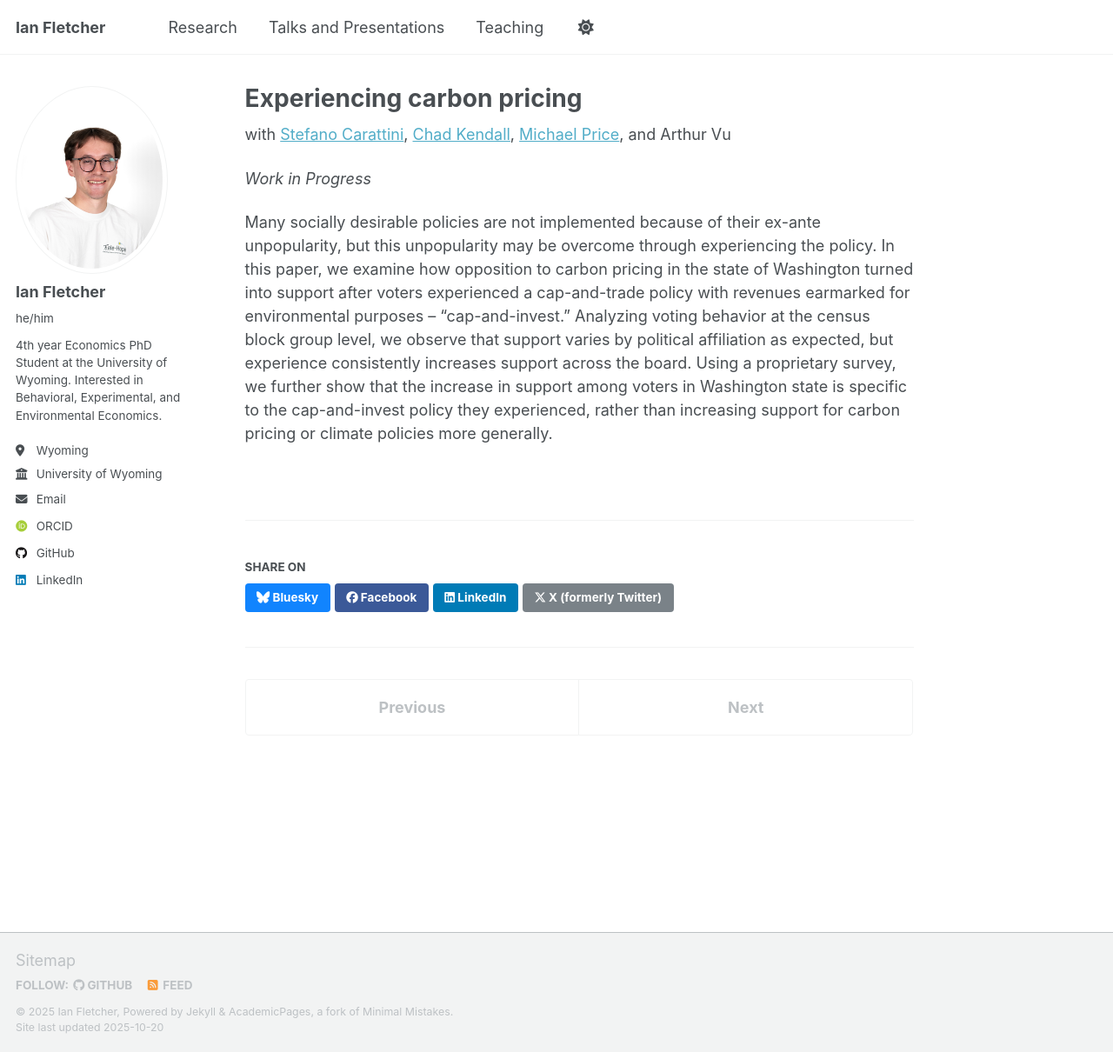
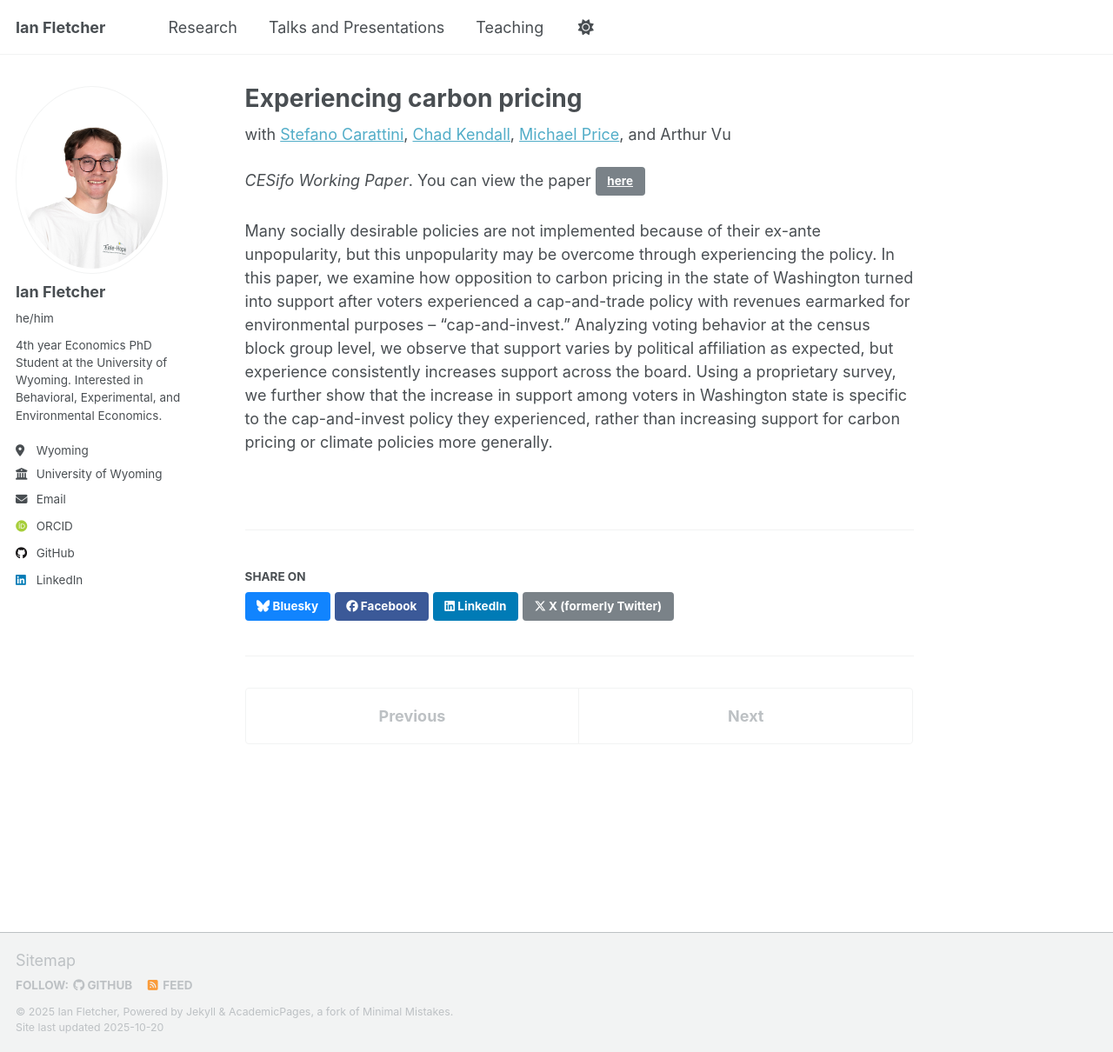
Before and after one commit to fletcherian/fletcherian.github.io, a Jekyll site: the page built from _publications/carbonpricing.md, in a window 1280 px wide and 1210 px high. Shown: the whole window at 87% size. Built offline with Jekyll 4.4.1, drawn with Linux system fonts in a browser that asks for light colours; some web fonts are replaced; a script that is not in the unit is left out.

Commit message:
Update carbonpricing.md

```diff
--- a/_publications/carbonpricing.md
+++ b/_publications/carbonpricing.md
@@ -9,6 +9,6 @@ date: 2025-10-10
 
 with [Stefano Carattini](https://sites.google.com/site/stefanocarattini/), [Chad Kendall](https://sites.google.com/site/chadwkendall/home), [Michael Price](https://culverhouse.ua.edu/people/michael-price/), and Arthur Vu
 
-_Work in Progress_
+_CESifo Working Paper_. You can view the paper [here](https://www.ifo.de/en/cesifo/publications/2025/working-paper/experiencing-carbon-pricing){: .btn}
 
 Many socially desirable policies are not implemented because of their ex-ante unpopularity, but this unpopularity may be overcome through experiencing the policy. In this paper, we examine how opposition to carbon pricing in the state of Washington turned into support after voters experienced a cap-and-trade policy with revenues earmarked for environmental purposes -- "cap-and-invest." Analyzing voting behavior at the census block group level, we observe that support varies by political affiliation as expected, but experience consistently increases support across the board. Using a proprietary survey, we further show that the increase in support among voters in Washington state is specific to the cap-and-invest policy they experienced, rather than increasing support for carbon pricing or climate policies more generally.
```
